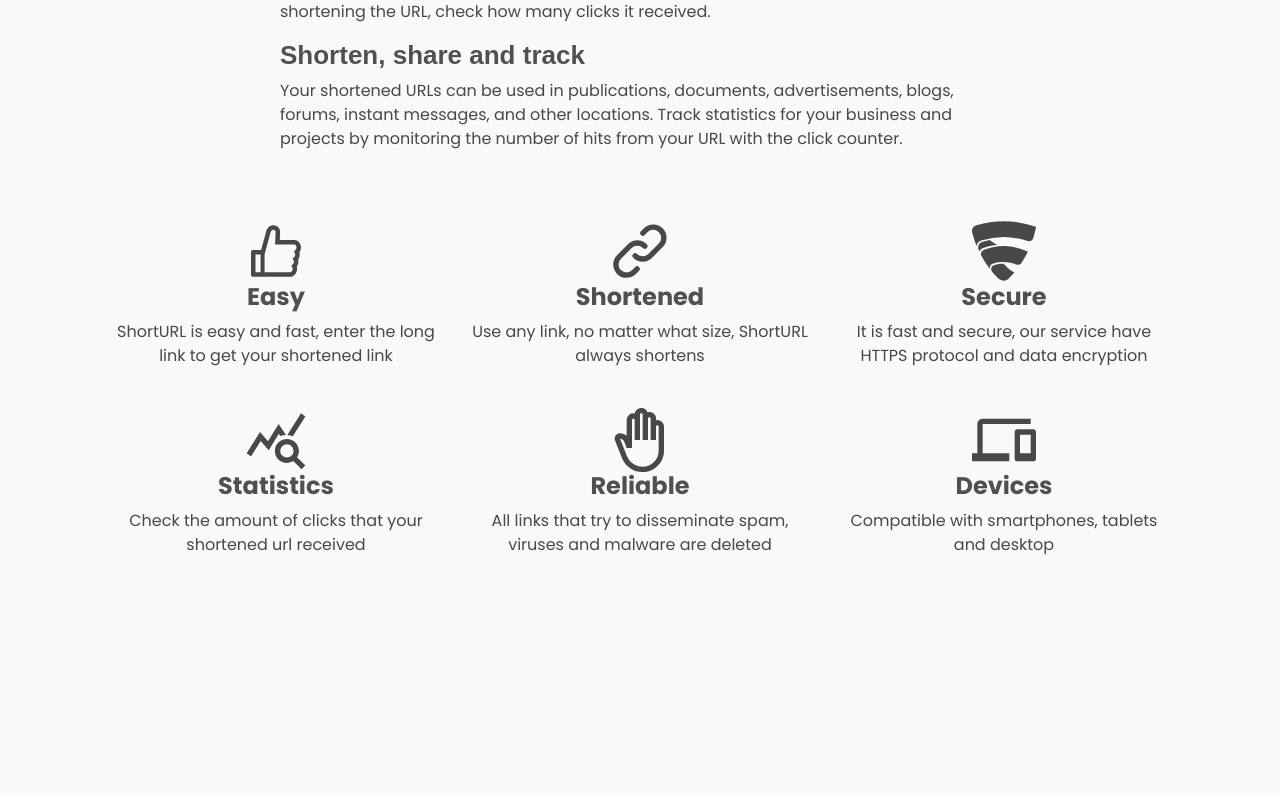
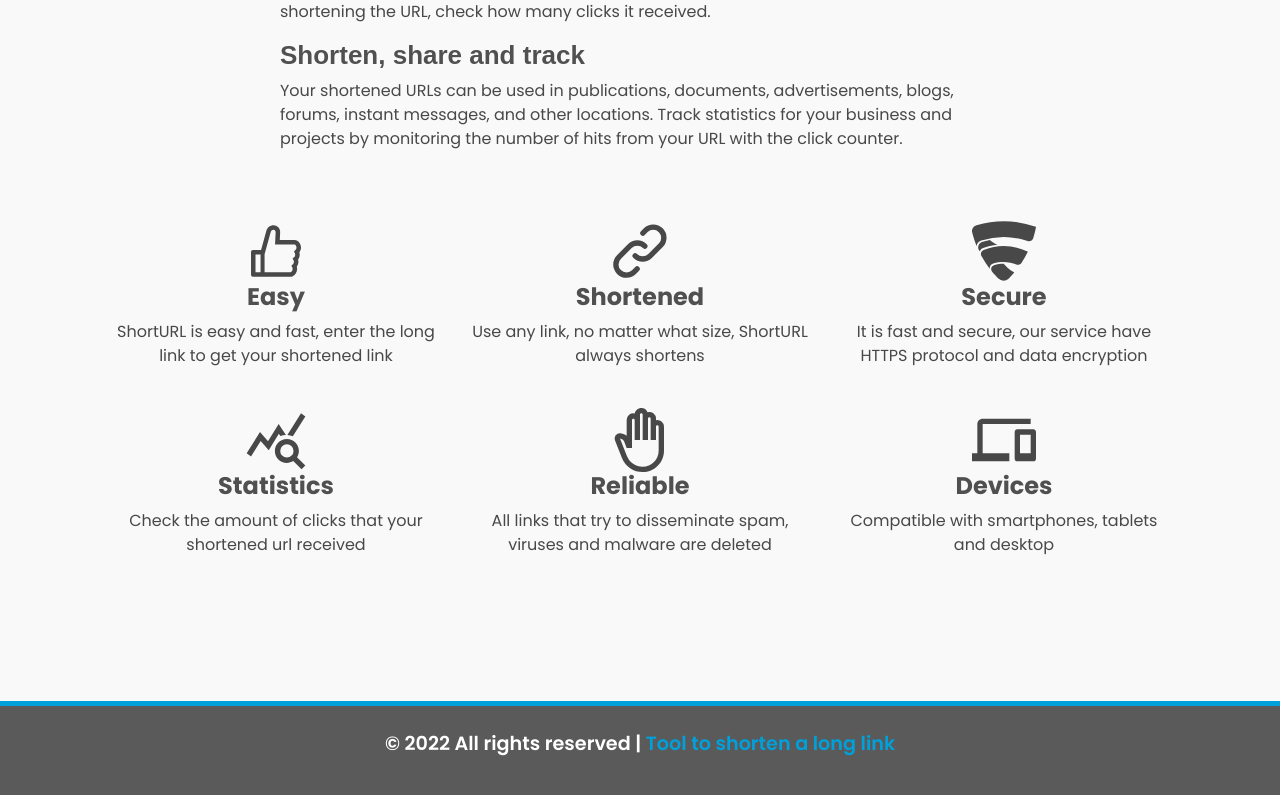
Before and after one commit to itsmar1/url-shortener, a React (Create React App) app in the folder ui/: page / in a window 1280 px wide. Shown: the part 932-1727 px from the top of the page. Before the commit the page ends 1633 px from the top, so only its background shows below. Built offline with nearby package versions, Linux system fonts and the light colour scheme.

Commit message:
create the footer

```diff
--- a/ui/src/App.js
+++ b/ui/src/App.js
@@ -4,6 +4,7 @@ import { Routes, Route } from 'react-router-dom';
 import TheHomePage from './pages/TheHomePage';
 import ErrorPage from './pages/ErrorPage';
 import TheHeader from './layout/TheHeader';
+import TheFooter from './layout/TheFooter';
 
 
 
@@ -15,6 +16,7 @@ const App = () => {
         <Route path='/' element={<TheHomePage />} />
         <Route path='*' element={<ErrorPage />} />
       </Routes>
+      <TheFooter />
     </>
   );
 }
--- /dev/null
+++ b/ui/src/layout/TheFooter.jsx
@@ -0,0 +1,15 @@
+import React from 'react';
+
+
+const TheFooter = () => {
+    return (
+        <div className="footer container-fluid">
+            <div className='text-center'>
+                <p>&copy; {new Date().getFullYear()} All rights reserved | <span className='text'>Tool to shorten a long link</span></p>
+            </div>
+        </div>
+    );
+};
+
+
+export default TheFooter;
--- a/ui/src/styles/_variables.scss
+++ b/ui/src/styles/_variables.scss
@@ -2,3 +2,4 @@
 
 $Poppins: 'Poppins', sans-serif;
 $bg: #f9f9f9;
+$blue: #00a0db;
--- a/ui/src/styles/index.scss
+++ b/ui/src/styles/index.scss
@@ -1,6 +1,7 @@
 @import './variables';
 @import './layout/header';
 @import './homepage';
+@import './layout/footer';
 
 body {
     font-family: $Poppins;
--- /dev/null
+++ b/ui/src/styles/layout/_footer.scss
@@ -0,0 +1,12 @@
+.footer {
+    margin-top: 3rem;
+    padding: 1.5rem 0;
+    border-top: 5px solid $blue;
+    background-color: rgba($color: #333, $alpha: .8);
+    color: white;
+    font-weight: 600;
+    font-size: 1.2rem;
+    .text {
+        color: $blue
+    }
+}
```
